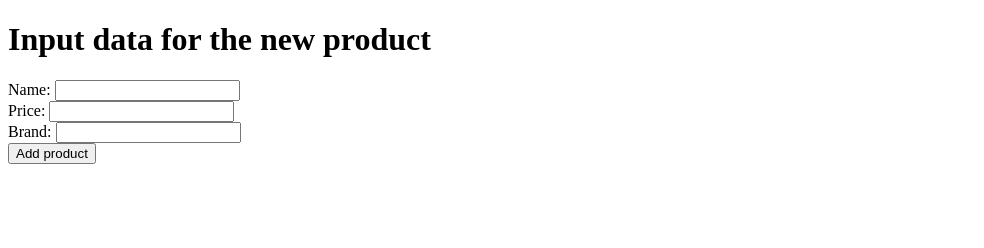
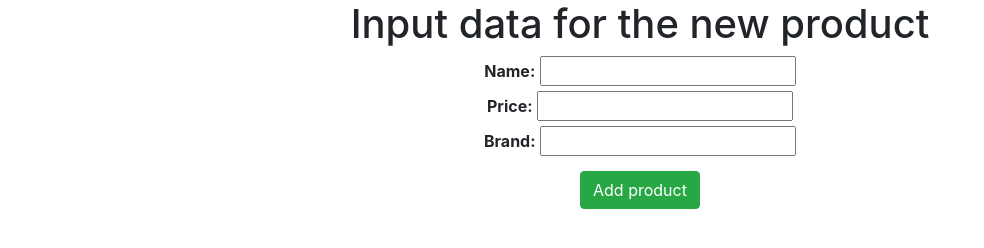
Before and after one commit to ElBilbao/webapps-crud-api, a website: page src/pages/products/insert.html in a window 1280 px wide. Shown: the whole page, without its empty margins (0-984 px from the left). Drawn offline with nearby package versions, Linux system fonts and the light colour scheme.

Commit message:
Bootstrap impl

```diff
--- a/package.json
+++ b/package.json
@@ -1,5 +1,5 @@
 {
-  "name": "crud-api",
+  "name": "CRUD",
   "version": "1.0.0",
   "description": "",
   "main": "app.js",
--- a/src/pages/products/edit.html
+++ b/src/pages/products/edit.html
@@ -4,21 +4,35 @@
     <!-- Required meta tags -->
     <meta charset="utf-8" />
     <meta name="viewport" content="width=device-width, initial-scale=1" />
+
+    <link
+      rel="stylesheet"
+      href="https://stackpath.bootstrapcdn.com/bootstrap/4.3.1/css/bootstrap.min.css"
+      integrity="sha384-ggOyR0iXCbMQv3Xipma34MD+dH/1fQ784/j6cY/iJTQUOhcWr7x9JvoRxT2MZw1T"
+      crossorigin="anonymous"
+    />
+
     <title>Editing a new product</title>
   </head>
   <body>
-    <h1>Edit data for the new product</h1>
-    <form>
-      <label for="txtName">Name:</label>
+    <h1 style="text-align: center">Edit data for the new product</h1>
+    <form style="text-align: center">
+      <label for="txtName" style="font-weight: bold">Name:</label>
       <input type="text" id="txtName" /><br />
 
-      <label for="txtPrice">Price:</label>
+      <label for="txtPrice" style="font-weight: bold">Price:</label>
       <input type="number" id="txtPrice" /><br />
 
-      <label for="txtBrand">Brand:</label>
+      <label for="txtBrand" style="font-weight: bold">Brand:</label>
       <input type="text" id="txtBrand" /><br />
 
-      <input type="submit" id="submit" value="Update product" />
+      <input
+        class="btn btn-success"
+        type="submit"
+        id="submit"
+        value="Update product"
+        style="margin: 10px"
+      />
     </form>
 
     <script src="https://unpkg.com/axios/dist/axios.min.js"></script>
--- a/src/pages/products/insert.html
+++ b/src/pages/products/insert.html
@@ -5,21 +5,35 @@
     <!-- Required meta tags -->
     <meta charset="utf-8" />
     <meta name="viewport" content="width=device-width, initial-scale=1" />
+
+    <link
+      rel="stylesheet"
+      href="https://stackpath.bootstrapcdn.com/bootstrap/4.3.1/css/bootstrap.min.css"
+      integrity="sha384-ggOyR0iXCbMQv3Xipma34MD+dH/1fQ784/j6cY/iJTQUOhcWr7x9JvoRxT2MZw1T"
+      crossorigin="anonymous"
+    />
+
     <title>Adding a new product</title>
   </head>
   <body>
-    <h1>Input data for the new product</h1>
-    <form>
-      <label for="txtName">Name:</label>
-      <input type="text" id="txtName" value="" /><br />
+    <h1 style="text-align: center">Input data for the new product</h1>
+    <form style="text-align: center">
+      <label for="txtName" style="font-weight: bold">Name:</label>
+      <input type="text" id="txtName" /><br />
 
-      <label for="txtPrice">Price:</label>
+      <label for="txtPrice" style="font-weight: bold">Price:</label>
       <input type="number" id="txtPrice" /><br />
 
-      <label for="txtBrand">Brand:</label>
+      <label for="txtBrand" style="font-weight: bold">Brand:</label>
       <input type="text" id="txtBrand" /><br />
 
-      <input type="submit" id="submit" value="Add product" />
+      <input
+        class="btn btn-success"
+        type="submit"
+        id="submit"
+        value="Add product"
+        style="margin: 10px"
+      />
     </form>
 
     <script src="https://unpkg.com/axios/dist/axios.min.js"></script>
```
